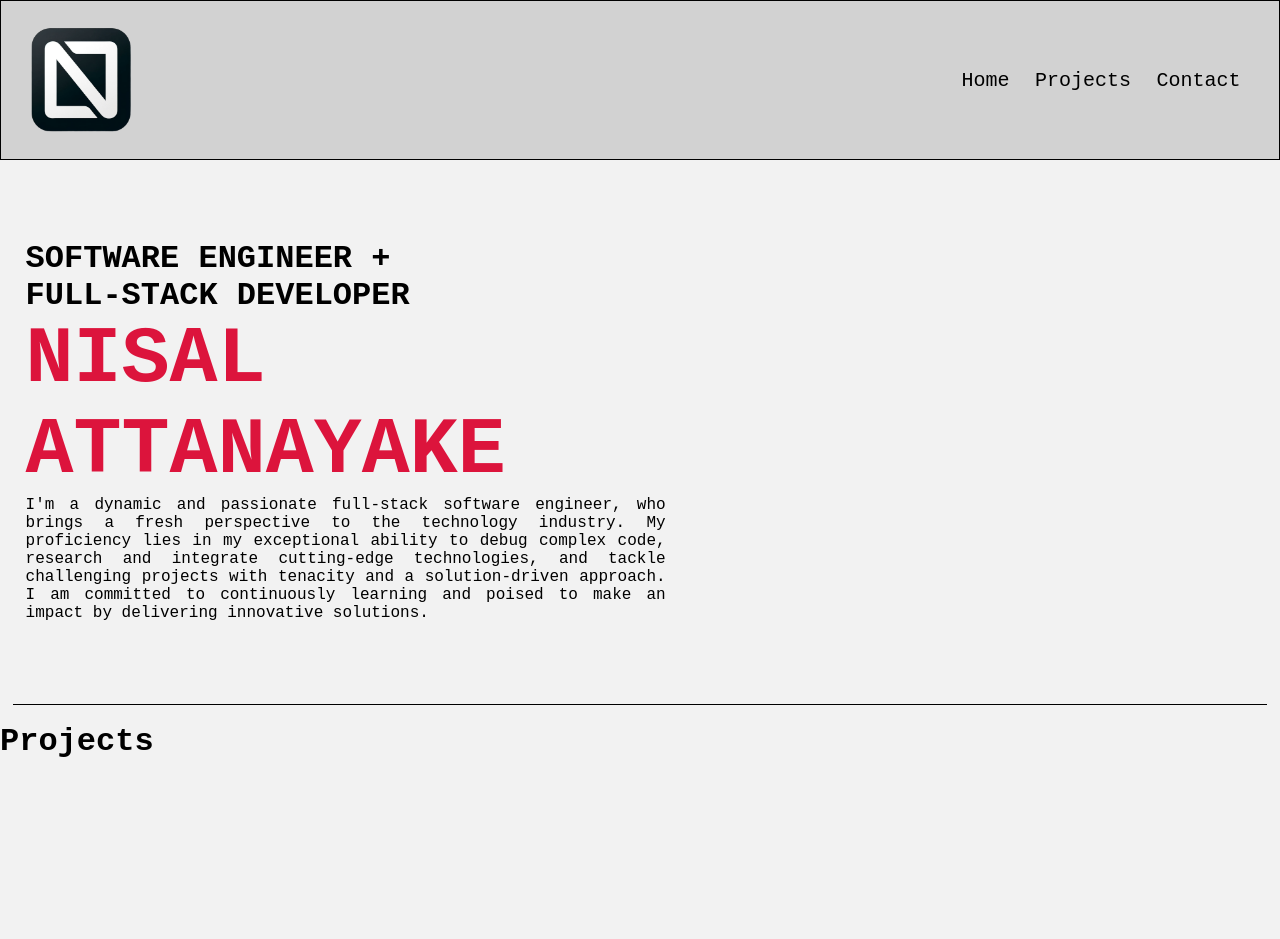
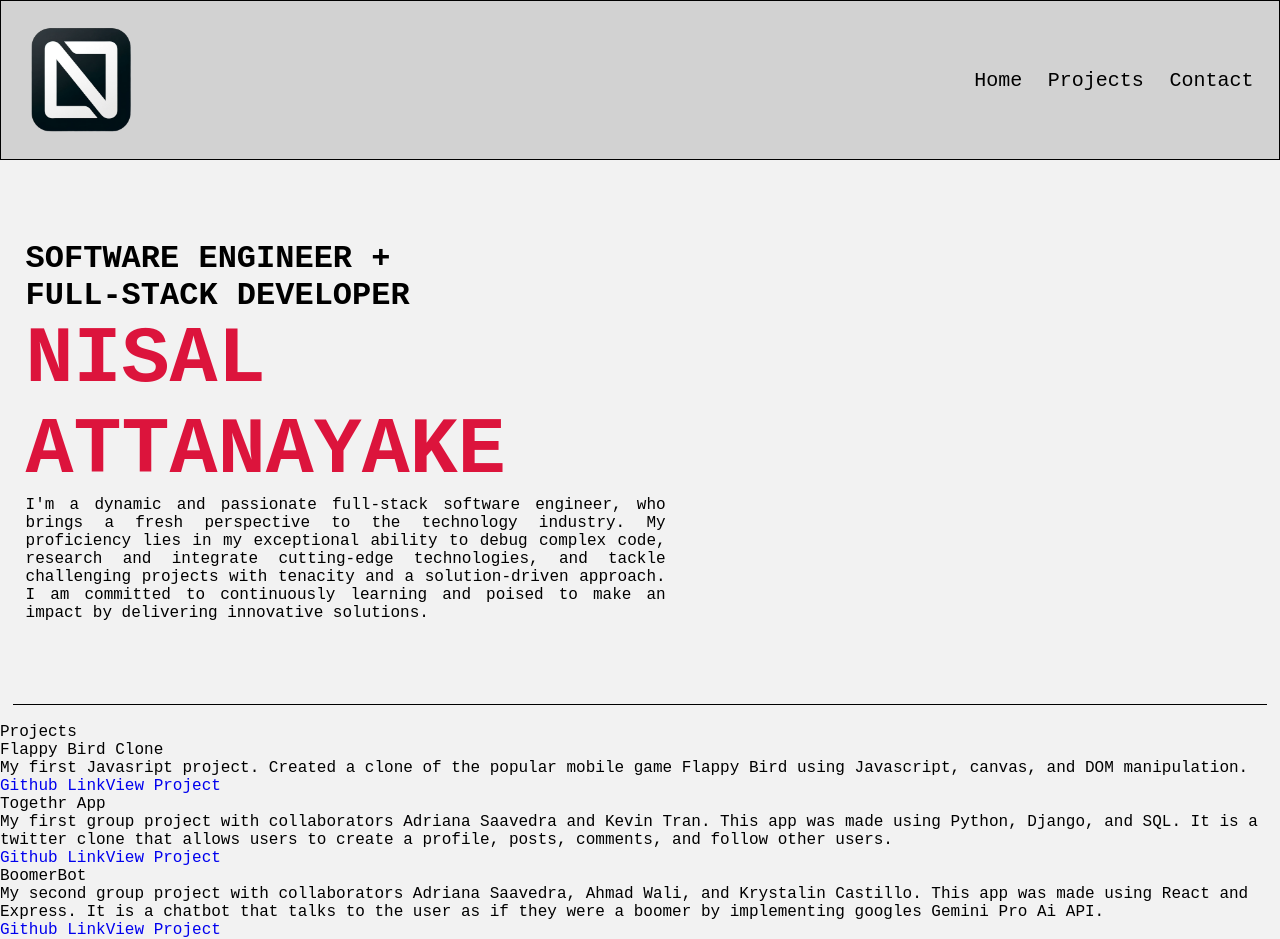
Before and after one commit to Nisal4/Portfolio, a React (Create React App) app: page / in a window 1280 px wide. Before the commit the page ends 800 px from the top, so only its background shows below. Built offline with nearby package versions, Linux system fonts and the light colour scheme; a web font is replaced by a local one.

Commit message:
Create data for projects

```diff
--- a/src/components/NavBar/navbar.css
+++ b/src/components/NavBar/navbar.css
@@ -11,7 +11,7 @@
 }
 
 .menu {
-    margin: 0 2vw 0 0;
+    margin: 0 1vw 0 0;
 }
 
 .logo {
--- a/src/components/projects/projects.js
+++ b/src/components/projects/projects.js
@@ -1,16 +1,51 @@
 import './projects.css';
+
+const projectsData = [
+    {
+        title: 'Flappy Bird Clone',
+        description: 'My first Javasript project. Created a clone of the popular mobile game Flappy Bird using Javascript, canvas, and DOM manipulation.',
+        image: 'img',
+        githubLink: 'https://github.com/Nisal4/Project_1?tab=readme-ov-file',
+        link: 'https://nisal4.github.io/Project_1/',
+    },
+
+    {
+        title: 'Togethr App',
+        description: 'My first group project with collaborators Adriana Saavedra and Kevin Tran. This app was made using Python, Django, and SQL. It is a twitter clone that allows users to create a profile, posts, comments, and follow other users.',
+        image: 'img',
+        githubLink: 'https://github.com/Nisal4/togethr-app',
+        link: 'https://togethr-31dc444c8abd.herokuapp.com/',
+    },
+
+    {
+        title: 'BoomerBot',
+        description: 'My second group project with collaborators Adriana Saavedra, Ahmad Wali, and Krystalin Castillo. This app was made using React and Express. It is a chatbot that talks to the user as if they were a boomer by implementing googles Gemini Pro Ai API.',
+        image: 'img',
+        githubLink: 'https://github.com/Nisal4/BoomerBot/tree/main',
+        link: 'https://boomerbot-c3175a34bfb5.herokuapp.com/',
+    },
+]
 
 const Projects = () => {
     return (
         <div className='projects-container'>
-            <div className='projects-header'>
-                <h1>Projects</h1>
+            <div className='content'>
+                <span className='header'>Projects</span>
+                <div className='project-list'>
+                    {projectsData.map((project, index) => (
+                        <div className='project' key={index}>
+                            <div className='project-title'>{project.title}</div>
+                            <div className='project-img'>{project.img}</div>
+                            <div className='project-description'>{project.description}</div>
+                            <a className='github-link' href={project.githubLink}>Github Link</a>
+                            <a className='project-link' href={project.link}>View Project</a>
+                        </div>
+                    ))}
+                </div>
             </div>
         </div>
     )
 
 }
 
-
-
 export default Projects;
```
